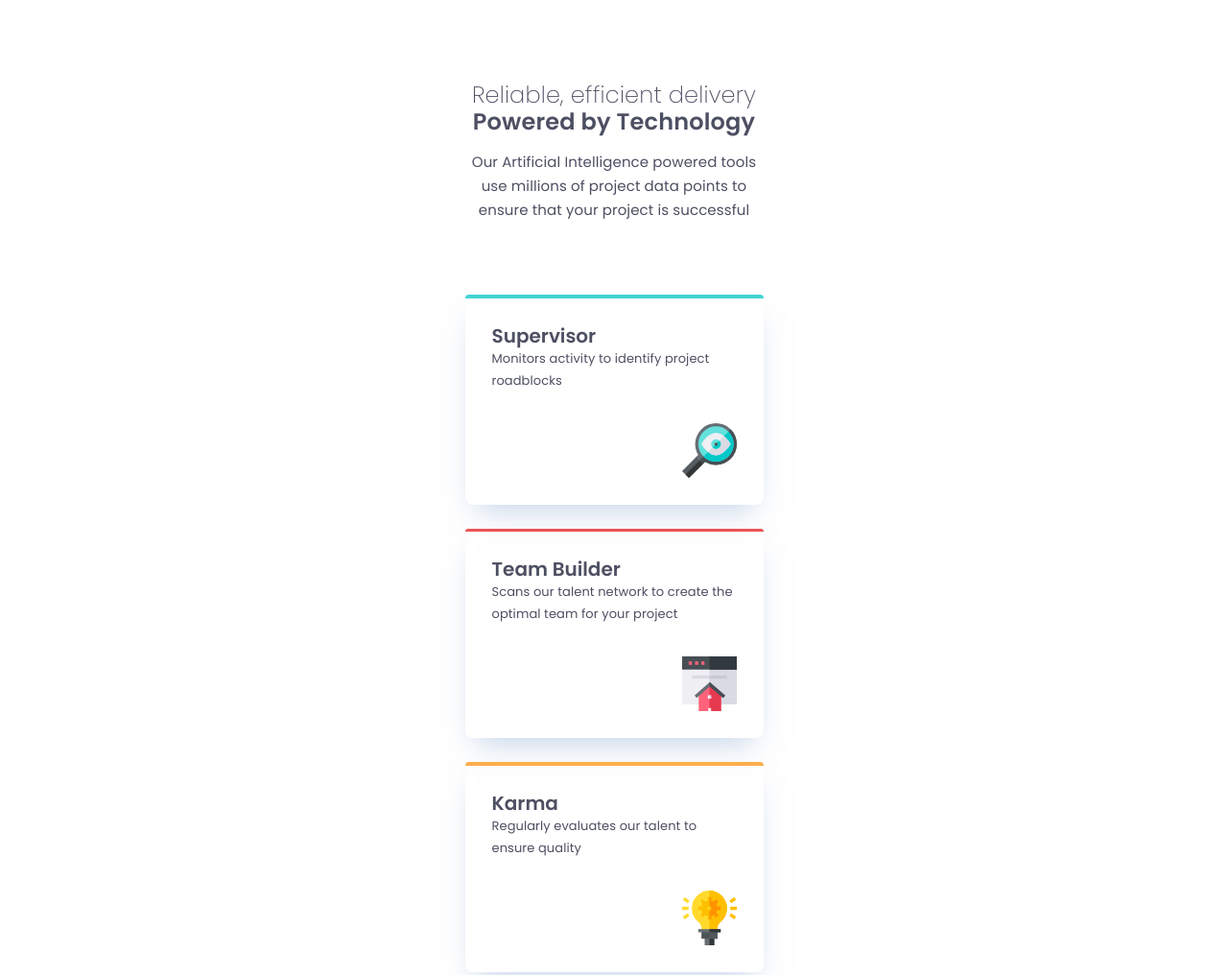
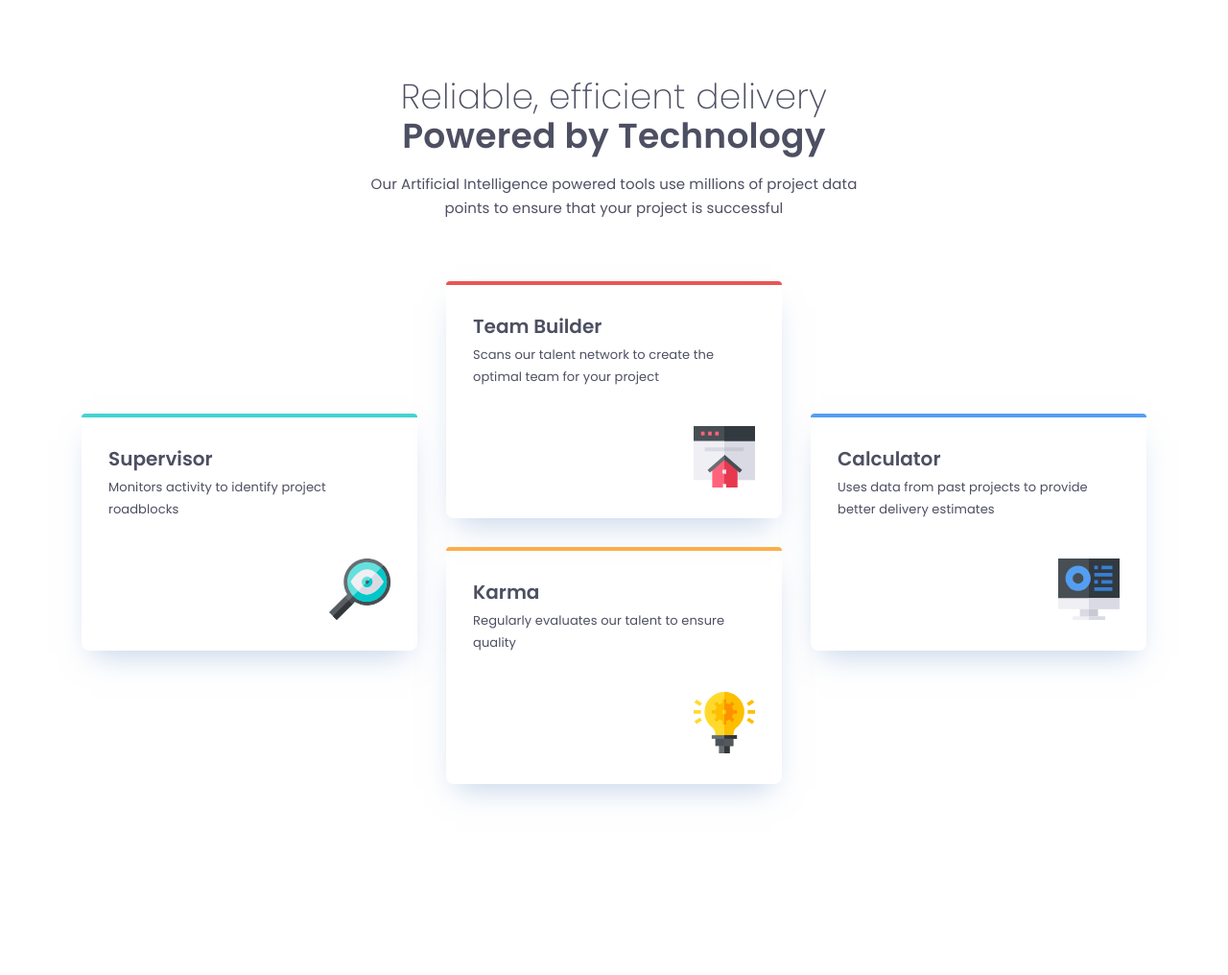
Before and after one commit to codepalacios/four-card-feature-section-master, a plain HTML site: page index.html in a window 1280 px wide. Shown: the top 1016 px of the page at 96% size. After the commit the page ends 897 px from the top, so only its background shows below. Drawn offline with Linux system fonts and the light colour scheme.

Commit message:
[ADD] desktop styles

```diff
--- a/styles.css
+++ b/styles.css
@@ -105,3 +105,50 @@ article {
 }
 
 /* Desktop styles */
+@media (min-width: 1120px) {
+  main {
+    margin-top: calc((80 / 16) * 1rem);
+    margin-bottom: calc((80 / 16) * 1rem);
+    padding: 0;
+    max-width: calc((1110 / 16) * 1rem);
+  }
+  h1 {
+    font-size: var(--36px);
+    font-weight: 275;
+    letter-spacing: 0.25px;
+  }
+  main > p {
+    max-width: calc((540 / 16) * 1rem);
+    margin: 0 auto;
+  }
+  section {
+    margin-top: calc((64 / 16) * 1rem);
+    grid-template-columns: 1fr 1fr 1fr;
+    grid-template-rows: 1fr 1fr;
+    gap: calc((30 / 16) * 1rem) calc((30 / 16) * 1rem);
+    grid-auto-flow: column;
+  }
+  .rectangle {
+    height: 4px;
+  }
+  section article:nth-child(1) {
+    grid-row: 1/3;
+    align-self: center;
+  }
+  section article:nth-child(4) {
+    grid-row: 1/3;
+    align-self: center;
+  }
+  .content {
+    padding: calc((32 / 16) * 1rem) 28px;
+  }
+  .content h2 {
+    margin-bottom: calc((6 / 16) * 1rem);
+  }
+  .content img {
+    margin-top: calc((40 / 16) * 1rem);
+    width: 64px;
+    height: 64px;
+    align-self: end;
+  }
+}
```
